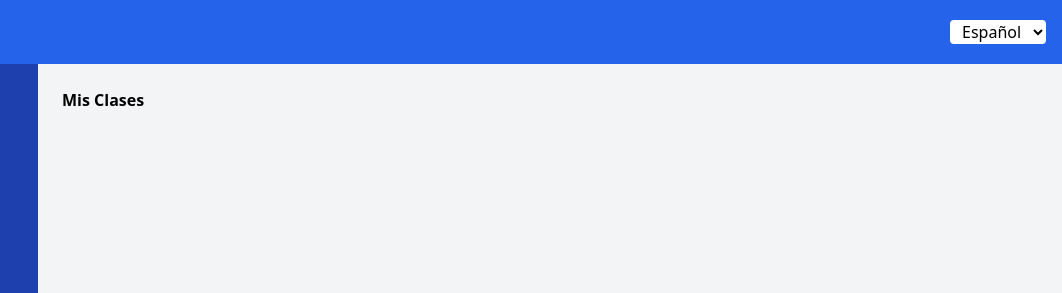
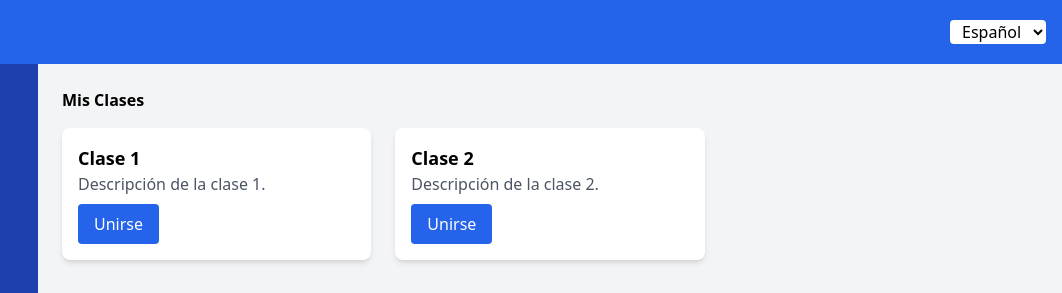
Before and after one commit to Gutierrez101/PlataformaGaming, a website: page appweb_ui/src/index.html in a window 1280 px wide. Shown: the top 293 px of the page, 218-1280 px from the left. Drawn offline with nearby package versions, Linux system fonts and the light colour scheme.

Commit message:
cambios en la estructura

```diff
--- a/appweb_ui/src/css/styles.css
+++ /dev/null
@@ -1,3 +0,0 @@
-@tailwind base;
-@tailwind components;
-@tailwind utilities;
--- a/appweb_ui/src/index.html
+++ b/appweb_ui/src/index.html
@@ -39,7 +39,17 @@
         <main class="flex-1 overflow-auto p-6">
             <h2 class="text-x1 font-semibold mb-4">Mis Clases</h2>
             <div id="class-grid" class="grid grid-cols-1 sm:grid-cols-2 lg:grid-cols-3 gap-6">
-                <!--Agregar tarjetas de clase-->
+                <div class="bg-white shadow-md rounded-lg p-4">
+                    <h3 class="text-lg font-semibold">Clase 1</h3>
+                    <p class="text-gray-600">Descripción de la clase 1.</p>
+                    <button class="mt-2 bg-blue-600 text-white px-4 py-2 rounded">Unirse</button>
+                </div>
+                <div class="bg-white shadow-md rounded-lg p-4">
+                    <h3 class="text-lg font-semibold">Clase 2</h3>
+                    <p class="text-gray-600">Descripción de la clase 2.</p>
+                    <button class="mt-2 bg-blue-600 text-white px-4 py-2 rounded">Unirse</button>
+                </div>
+                <!-- Agregar más clases aquí -->
             </div>
         </main>
     </div>
--- a/appweb_ui/src/js/controllers/classController.js
+++ b/appweb_ui/src/js/controllers/classController.js
@@ -1,6 +1,7 @@
-import {getAllClasses} from '../models/classModel.js';
-import { renderClassCard } from '../views/renderClasses.js';
+import {getAllClasses} from '../models/classModel.js';// importar la funcion getAllClasses
+import { renderClassCard } from '../views/renderClasses.js'; // importar la funcion renderClassCard
 
+// Esta funcion se encarga de inicializar la aplicacion
 (async function init(){
     const clases=await getAllClasses();
     const grid=document.getElementById('class-grid');
--- a/appweb_ui/src/js/views/renderClasses.js
+++ b/appweb_ui/src/js/views/renderClasses.js
@@ -1,3 +1,5 @@
+
+// esta funcion se encarga de renderizar una tarjeta de clase
 export function renderClassCard(clase){
     const tarjeta=document.createElement('div');
     tarjeta.className='bg.white rounded-lg shadow hover:shadow-lg p-4';
```
